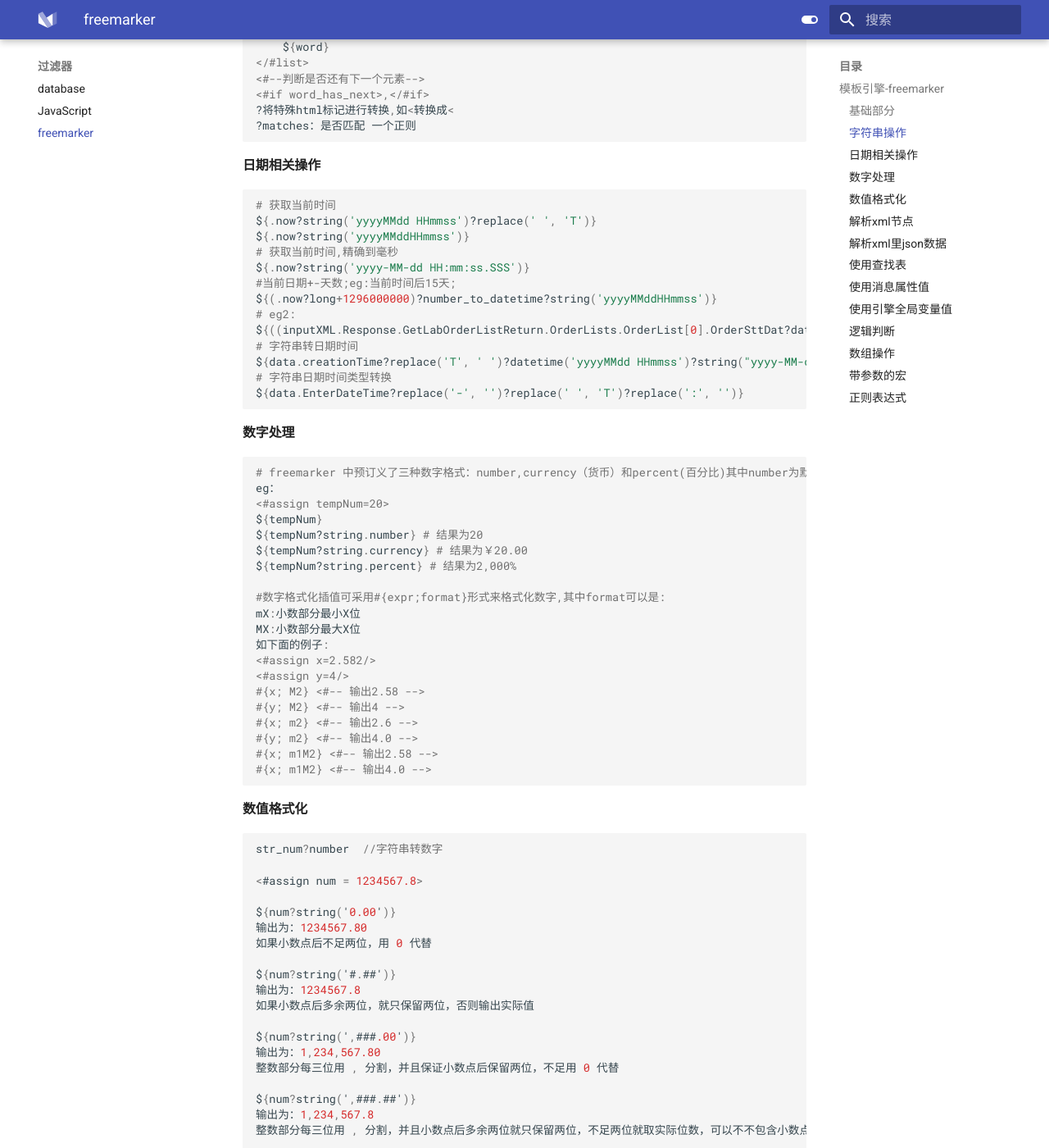
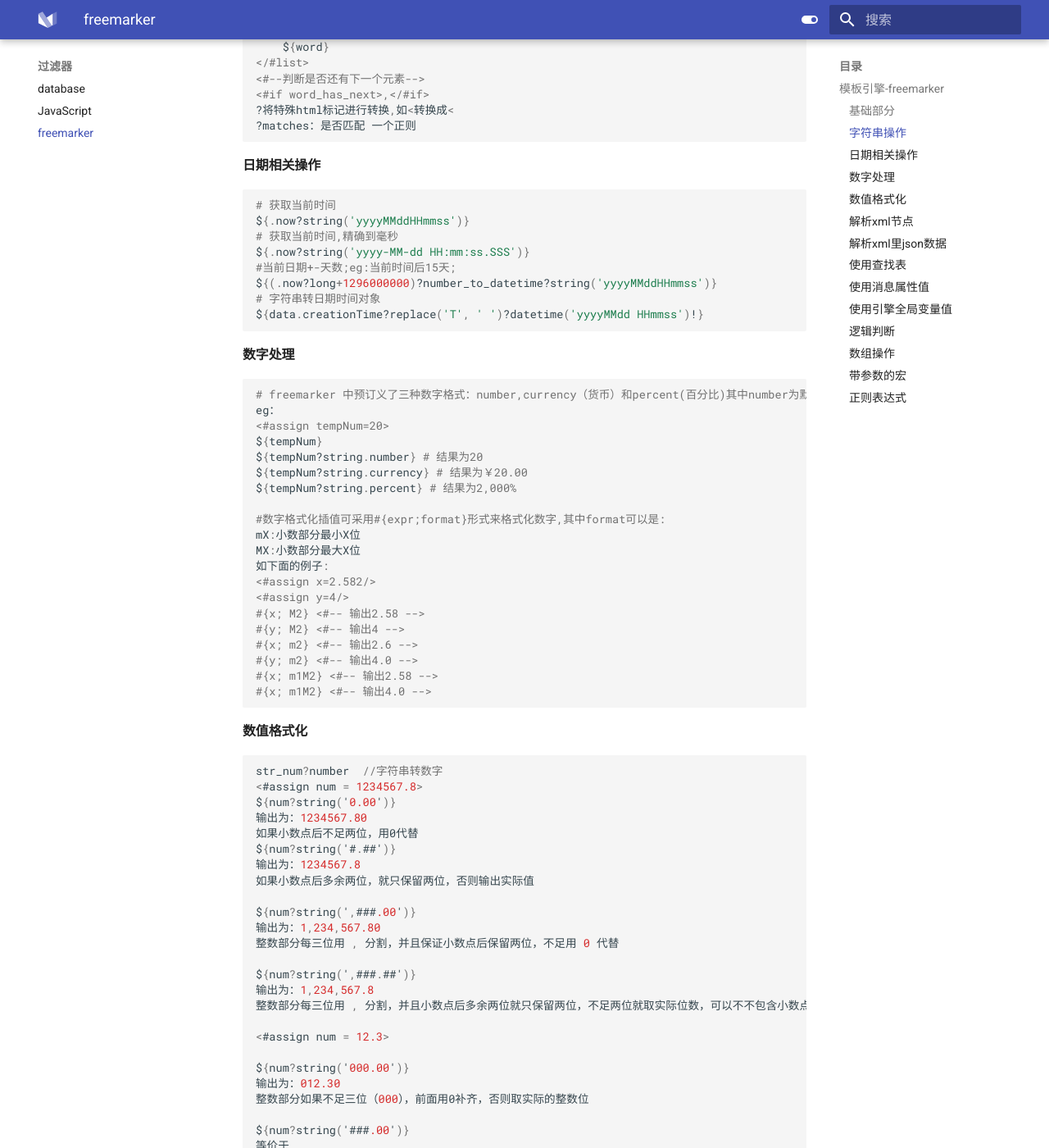
Before and after one commit to liaozhimingandy/demo, an MkDocs documentation site: the page built from docs/filter/freemarker.md, in a window 1280 px wide and 1400 px high, scrolled down 2423 px. Shown: the whole window at 82% size. Built offline with MkDocs 1.6.1 and Material for MkDocs 9.7.7, drawn with Linux system fonts in a browser that asks for light colours; some of the changed text lies outside the part shown.

Commit message:
调整部分文档内容;

````diff
--- a/docs/filter/freemarker.md
+++ b/docs/filter/freemarker.md
@@ -119,18 +119,13 @@
 
 ```python
 # 获取当前时间
-${.now?string('yyyyMMdd HHmmss')?replace(' ', 'T')}
 ${.now?string('yyyyMMddHHmmss')}
 # 获取当前时间,精确到毫秒
 ${.now?string('yyyy-MM-dd HH:mm:ss.SSS')}
 #当前日期+-天数;eg:当前时间后15天;
 ${(.now?long+1296000000)?number_to_datetime?string('yyyyMMddHHmmss')}
-# eg2:
-${((inputXML.Response.GetLabOrderListReturn.OrderLists.OrderList[0].OrderSttDat?date('yyyy-MM-dd'))?long+1296000000)?number_to_datetime?string('yyyyMMddHHmmss')}
-# 字符串转日期时间
-${data.creationTime?replace('T', ' ')?datetime('yyyyMMdd HHmmss')?string("yyyy-MM-dd HH:mm:ss")!}
-# 字符串日期时间类型转换
-${data.EnterDateTime?replace('-', '')?replace(' ', 'T')?replace(':', '')}
+# 字符串转日期时间对象
+${data.creationTime?replace('T', ' ')?datetime('yyyyMMdd HHmmss')!}
 ```
 
 #### 数字处理
@@ -162,13 +157,10 @@
 
 ```java
 str_num?number  //字符串转数字
-
 <#assign num = 1234567.8>
-
 ${num?string('0.00')}
 输出为：1234567.80
-如果小数点后不足两位，用 0 代替
-
+如果小数点后不足两位，用0代替
 ${num?string('#.##')}
 输出为：1234567.8
 如果小数点后多余两位，就只保留两位，否则输出实际值
@@ -254,10 +246,7 @@
 #### 使用查找表
 
 ```javascript
-${LookupTables.get('mapping_use_drg').lookup('value_dh', data.UsageCode, 'value')!'默认值'}
-// 使用默认配置文件中的值;建议使用全局变量方式
-${input.getProperty('ORG_CODE')!LookupTables.get("config").lookup("value", "org_code", "comment")}
-// 是由xml xpath路径节点动态转换
+// xml xpath路径节点动态转换
 ${LookupTables.get('mapping_icd_10').lookup('value', tmp_data.DiagnoseCode, 'value_dh')!''}
 ```
 
````
Also changed, not shown: docs/filter/JavaScript.md (+8 -0 lines).
